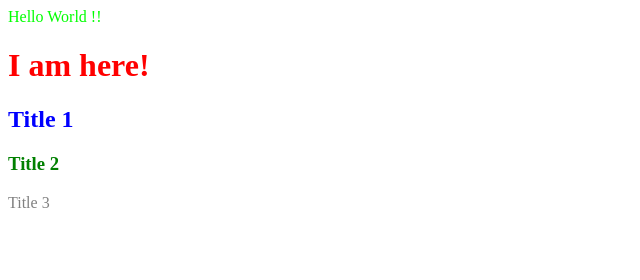
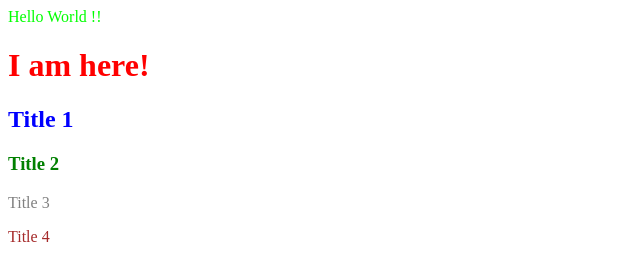
Before and after one commit to SailorChou/GitHub0501, a plain HTML site: page index.html in a window 1280 px wide. Shown: the full height of the page, 0-640 px from the left. Drawn offline with Linux system fonts and the light colour scheme.

Commit message:
新增 Title 4

```diff
--- a/css/all.css
+++ b/css/all.css
@@ -13,3 +13,6 @@
 #ID01{
 	color:gray
 }
+.Class01{
+	color:brown
+}
--- a/index.html
+++ b/index.html
@@ -8,5 +8,6 @@
 <h2>Title 1</h2>
 <h3>Title 2</h3>
 <p id="ID01">Title 3</p>
+<p class="Class01">Title 4</p>
 </body>
 </html>
```
